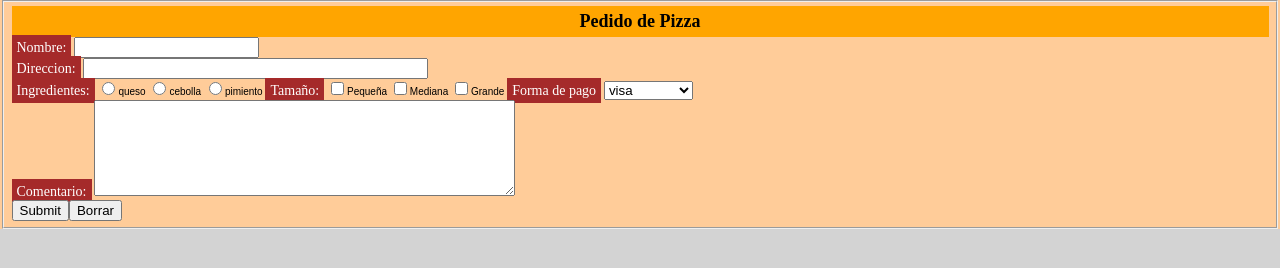
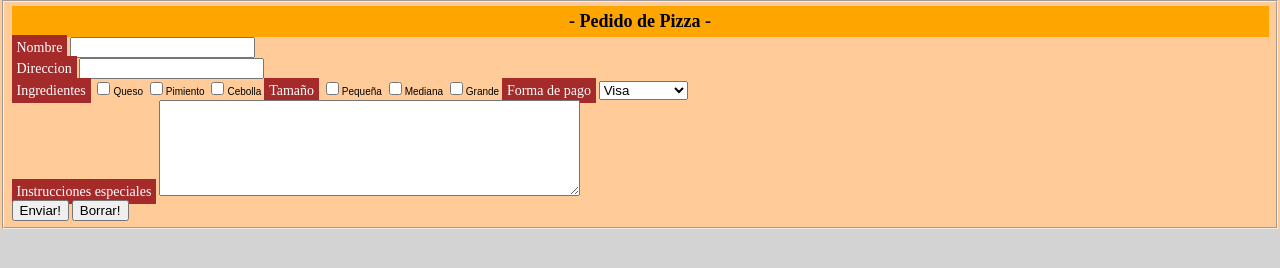
Before and after one commit to Emmanuel-dv/LLMM, a plain HTML site: page TEMA 2/Ejercicio8/formulario2.html in a window 1280 px wide. Drawn offline with Linux system fonts and the light colour scheme.

Commit message:
Update formulario2.html

```diff
--- a/TEMA 2/Ejercicio8/formulario2.html
+++ b/TEMA 2/Ejercicio8/formulario2.html
@@ -6,48 +6,49 @@
     <meta name="description" content="Este es el septimo ejercicio de la Unidad 2"/>
     <meta name="Author" content="Emmanuel Mateo Zacarias Benitez"/>
     <meta name="Keywords" content="Formularios con CSS, practica 8"/>
-    <link rel="stylesheet" href="/estilos2.css">
+    <link rel="stylesheet" href="estilos2.css">
     <title>Ejercicio 8</title>
 </head>
 <body>
 
     <form>
         <fieldset>
-            <h1>Pedido de Pizza</h1>
+            <h1>- Pedido de Pizza -</h1>
 
-                <div>
-                    <label for="nombre">Nombre:</label>
+                <div class="campos">
+                    <label for="nombre">Nombre</label>
                     <input type="text" id="nombre" name="nombre">
                 </div>
-                <div>
-                    <label for="direccion">Direccion:</label>
-                    <input type="text" id="direccion" name="direccion" size="40">
+                <div class="campos">
+                    <label for="direccion">Direccion</label>
+                    <input type="text" id="direccion" name="direccion">
                 </div>
-                <div class="cosas">
-                    <label for="ingredientes">Ingredientes:</label>
-                    <input type="radio" id="ingredientes" name="ingredientes">queso
-                    <input type="radio" id="ingredientes" name="ingredientes">cebolla
-                    <input type="radio" id="ingredientes" name="ingredientes">pimiento
 
-                    <label for="tamanio">Tamaño:</label>
-                    <input type="checkbox" id="tamanio" name="tamanio">Pequeña
-                    <input type="checkbox" id="tamanio" name="tamanio">Mediana
-                    <input type="checkbox" id="tamanio" name="tamanio">Grande
+                <div id="campos2">
+                    <label for="ingredientes">Ingredientes</label>
+                        <input type="checkbox" id="ingredientes" name="ingredientes" value="Queso">Queso
+                        <input type="checkbox" id="ingredientes" name="ingredientes" value="Pimiento">Pimiento
+                        <input type="checkbox" id="ingredientes" name="ingredientes" value="Cebolla">Cebolla
 
+                        <label for="tamanio">Tamaño</label>
+                        <input type="checkbox" id="tamanio" name="tamanio">Pequeña
+                        <input type="checkbox" id="tamanio" name="tamanio" >Mediana
+                        <input type="checkbox" id="tamanio" name="tamanio" >Grande
 
-                    <label for="tamanio">Forma de pago</label>
-                    <select>
-                        <option>visa</option>
-                        <option>mastercard</option>
-                        <option>maestro</option>
-                    </select>
+                        <label for="pago">Forma de pago</label>
+                        <select>
+                            <option>Visa</option>
+                            <option>Mastercard</option>
+                            <option>Maestro</option>
+                        </select>
+                </div>
+                <div class="campos3">
+                    <label for="instrucciones">Instrucciones especiales</label>
+                    <textarea cols="50" rows="6"></textarea>
                 </div>
                 <div>
-                    <label for="comentario2">Comentario:</label>
-                    <textarea cols="50" rows="6" id="comentario2" name="comentario2"></textarea>
-                </div>
-                <div>
-                    <input type="submit"><input type="reset" value="Borrar">
+                    <input type="submit" value="Enviar!">
+                    <input type="reset" value="Borrar!">
                 </div>
         </fieldset>
     </form>
```
